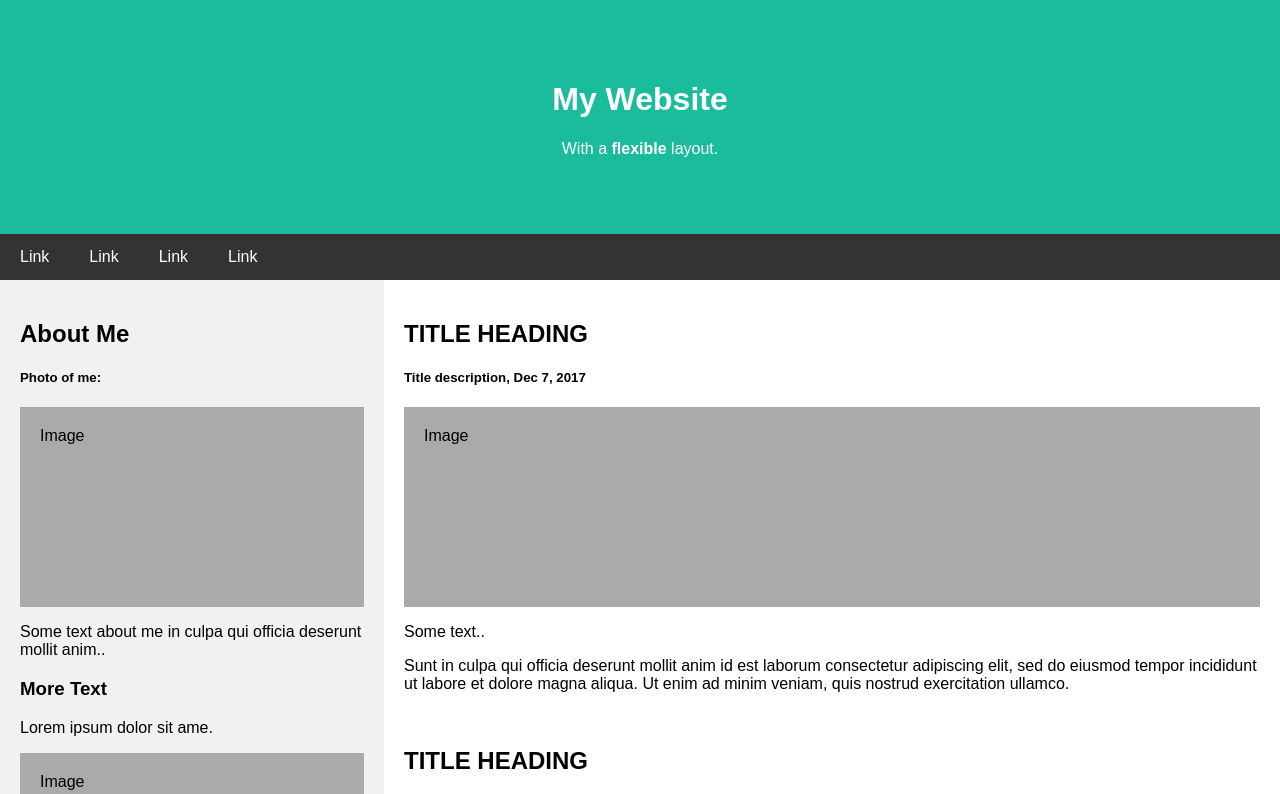
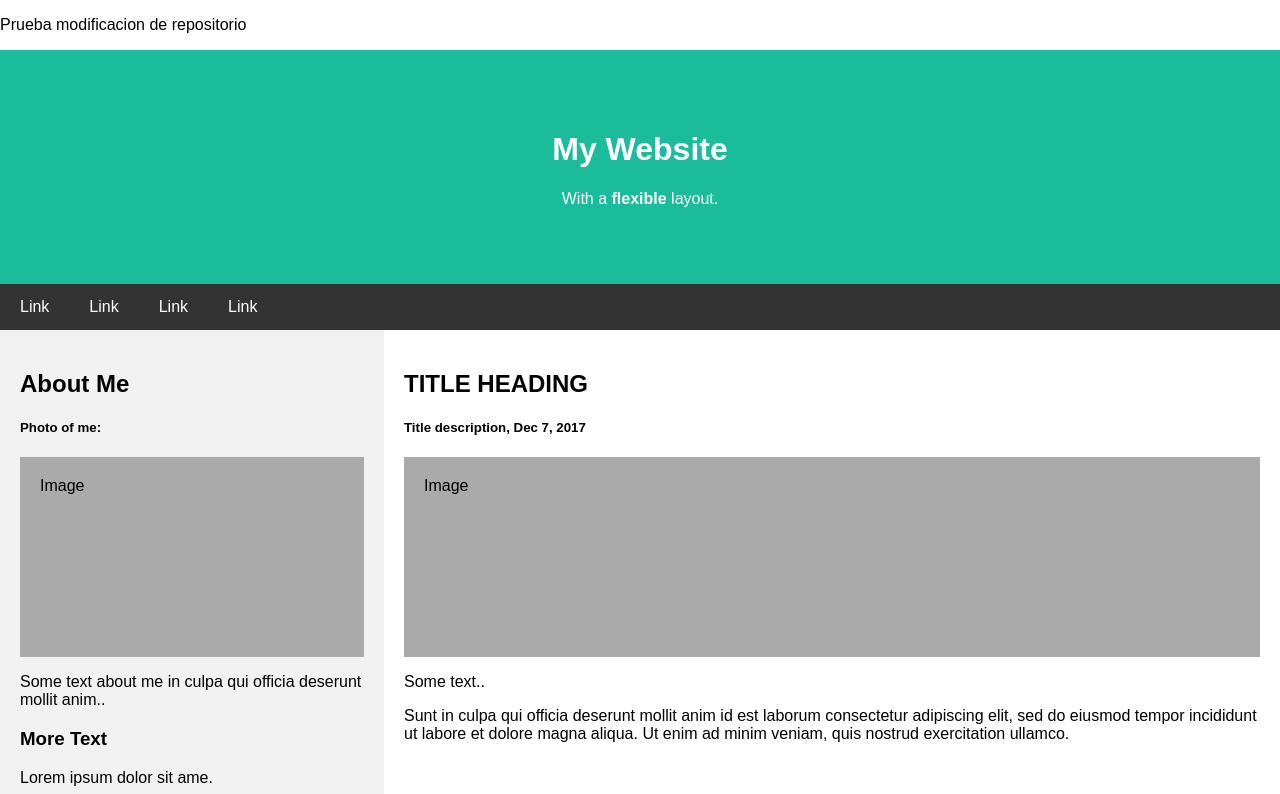
Before and after one commit to miguelmtnezz/proyectodeclase, a plain HTML site: page index.html in a window 1280 px wide. Shown: the top 794 px of the page. Drawn offline with Linux system fonts and the light colour scheme.

Commit message:
UGITA3 - Añadido info adicional

```diff
--- a/index.html
+++ b/index.html
@@ -10,7 +10,7 @@
 
 <body>
 
-
+<p>Prueba modificacion de repositorio</p>
 
     <!-- Header -->
     <div class="header">
```
